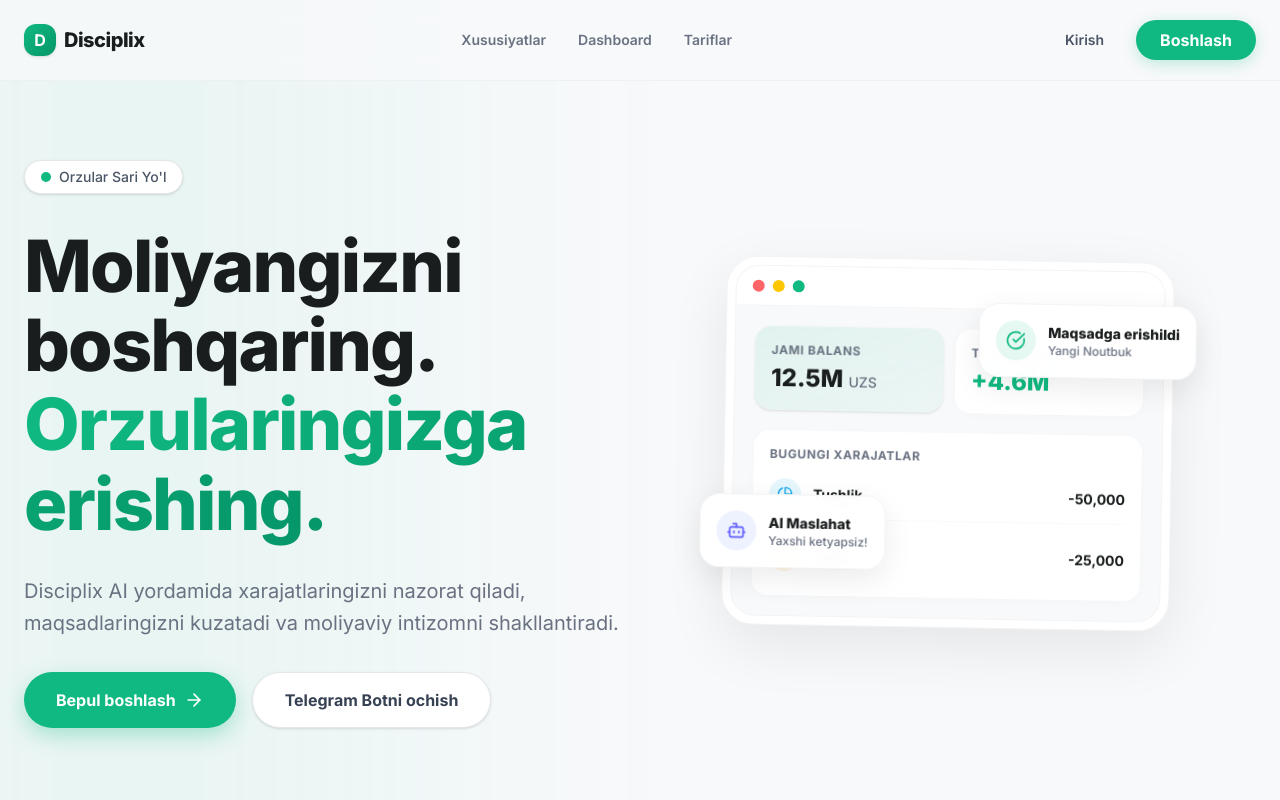
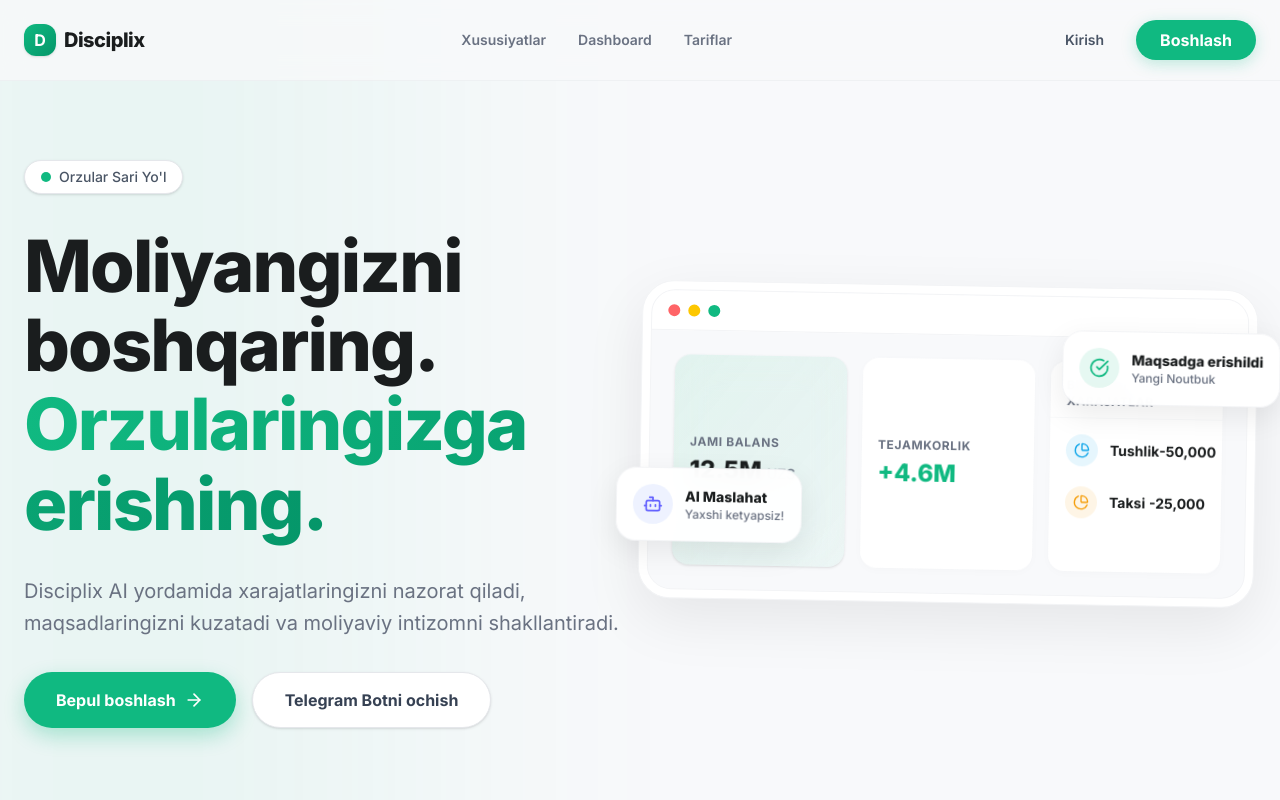
Before and after one commit to sh0dmonov/disciplix-web, a Next.js app: page / in a window 1280 px wide. Shown: the top 800 px of the page. Built offline with nearby package versions, Linux system fonts and the light colour scheme.

Commit message:
style: change hero mockup to a horizontal desktop layout

```diff
--- a/src/app/page.tsx
+++ b/src/app/page.tsx
@@ -313,40 +313,42 @@
 
           <motion.div
             initial={{ opacity: 0, x: 50 }} animate={{ opacity: 1, x: 0 }} transition={{ duration: 0.8, delay: 0.2 }}
-            className="lg:w-1/2 mt-16 lg:mt-0 relative z-10"
+            className="lg:w-1/2 mt-16 lg:mt-0 relative z-10 w-full"
           >
-            <div className="relative rounded-[32px] bg-white p-2 shadow-[0_20px_60px_rgba(0,0,0,0.08)] transform md:rotate-1 md:hover:rotate-0 transition-transform duration-500 border border-gray-100 max-w-md mx-auto w-full overflow-hidden sm:overflow-visible">
-              <div className="rounded-[24px] overflow-hidden bg-[#F8F9FB] border border-gray-100 relative">
-                {/* Mockup Topbar */}
-                <div className="h-10 bg-white border-b border-gray-100 flex items-center px-4 space-x-2">
+            <div className="relative rounded-[32px] bg-white p-2 shadow-[0_20px_60px_rgba(0,0,0,0.08)] transform lg:rotate-1 lg:hover:rotate-0 transition-transform duration-500 border border-gray-100 max-w-2xl mx-auto w-full overflow-hidden sm:overflow-visible">
+              <div className="rounded-[24px] overflow-hidden bg-[#F8F9FB] border border-gray-100 relative min-h-[300px] flex flex-col">
+                {/* Mockup Topbar (macOS style) */}
+                <div className="h-10 bg-white border-b border-gray-100 flex items-center px-4 space-x-2 shrink-0">
                   <div className="w-3 h-3 rounded-full bg-red-400"></div>
                   <div className="w-3 h-3 rounded-full bg-yellow-400"></div>
                   <div className="w-3 h-3 rounded-full bg-[#10B981]"></div>
                 </div>
-                {/* Mockup Content */}
-                <div className="p-5 grid grid-cols-2 gap-3">
-                  <Card className="col-span-2 md:col-span-1 bg-gradient-to-br from-[#10B981]/10 to-[#10B981]/5 border-none shadow-sm rounded-2xl">
-                    <CardHeader className="pb-1 px-3 md:px-4 pt-3 md:pt-4">
-                      <CardTitle className="text-[10px] md:text-xs font-bold text-gray-500 uppercase tracking-wider">Jami Balans</CardTitle>
+                {/* Mockup Content (Desktop layout) */}
+                <div className="p-4 md:p-6 grid grid-cols-1 sm:grid-cols-2 lg:grid-cols-3 gap-4 flex-1">
+                  <Card className="col-span-1 bg-gradient-to-br from-[#10B981]/10 to-[#10B981]/5 border-none shadow-sm rounded-2xl flex flex-col justify-center">
+                    <CardHeader className="pb-1 px-4 pt-4">
+                      <CardTitle className="text-xs font-bold text-gray-500 uppercase tracking-wider">Jami Balans</CardTitle>
                     </CardHeader>
-                    <CardContent className="px-3 md:px-4 pb-3 md:pb-4">
-                      <div className="text-xl md:text-2xl font-extrabold text-[#1A1D1E]">12.5M <span className="text-xs md:text-sm font-medium text-gray-500">UZS</span></div>
+                    <CardContent className="px-4 pb-4">
+                      <div className="text-2xl font-extrabold text-[#1A1D1E]">12.5M <span className="text-sm font-medium text-gray-500">UZS</span></div>
                     </CardContent>
                   </Card>
-                  <Card className="col-span-2 md:col-span-1 border-none bg-white shadow-[0_2px_10px_rgba(0,0,0,0.02)] rounded-2xl">
-                    <CardHeader className="pb-1 px-3 md:px-4 pt-3 md:pt-4">
-                      <CardTitle className="text-[10px] md:text-xs font-bold text-gray-500 uppercase tracking-wider">Tejamkorlik</CardTitle>
+
+                  <Card className="col-span-1 border-none bg-white shadow-[0_2px_10px_rgba(0,0,0,0.02)] rounded-2xl flex flex-col justify-center">
+                    <CardHeader className="pb-1 px-4 pt-4">
+                      <CardTitle className="text-xs font-bold text-gray-500 uppercase tracking-wider">Tejamkorlik</CardTitle>
                     </CardHeader>
-                    <CardContent className="px-3 md:px-4 pb-3 md:pb-4">
-                      <div className="text-xl md:text-2xl font-extrabold text-[#10B981]">+4.6M</div>
+                    <CardContent className="px-4 pb-4">
+                      <div className="text-2xl font-extrabold text-[#10B981]">+4.6M</div>
                     </CardContent>
                   </Card>
-                  <Card className="col-span-2 border-none bg-white shadow-[0_2px_10px_rgba(0,0,0,0.02)] rounded-2xl mt-2">
-                    <CardHeader className="pb-2 px-4 pt-4">
+
+                  <Card className="col-span-1 sm:col-span-2 lg:col-span-1 border-none bg-white shadow-[0_2px_10px_rgba(0,0,0,0.02)] rounded-2xl">
+                    <CardHeader className="pb-2 px-4 pt-4 border-b border-gray-50">
                       <CardTitle className="text-xs font-bold text-gray-500 uppercase tracking-wider">Bugungi Xarajatlar</CardTitle>
                     </CardHeader>
-                    <CardContent className="px-4 pb-4 space-y-3">
-                      <div className="flex justify-between items-center py-2 border-b border-gray-50">
+                    <CardContent className="px-4 py-3 space-y-3">
+                      <div className="flex justify-between items-center py-1">
                         <div className="flex items-center text-sm font-bold text-[#1A1D1E]">
                           <div className="w-8 h-8 rounded-full bg-[#0EA5E9]/10 flex items-center justify-center mr-3">
                             <PieChartIcon className="w-4 h-4 text-[#0EA5E9]" />
@@ -355,7 +357,7 @@
                         </div>
                         <span className="text-sm font-bold text-[#1A1D1E]">-50,000</span>
                       </div>
-                      <div className="flex justify-between items-center py-2">
+                      <div className="flex justify-between items-center py-1">
                         <div className="flex items-center text-sm font-bold text-[#1A1D1E]">
                           <div className="w-8 h-8 rounded-full bg-[#F59E0B]/10 flex items-center justify-center mr-3">
                             <PieChartIcon className="w-4 h-4 text-[#F59E0B]" />
```
